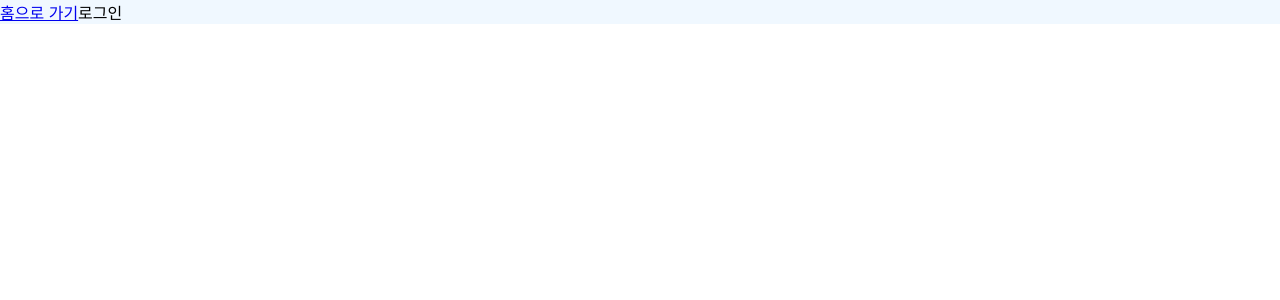
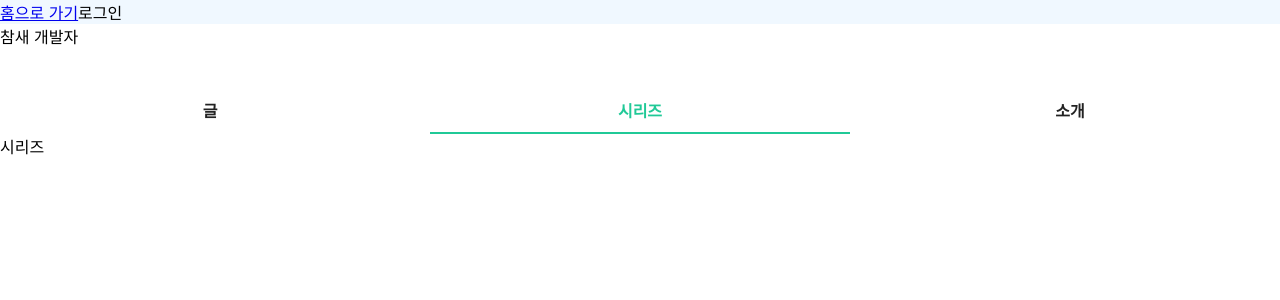
Before and after one commit to yupja/velog_frontEnd, a React (Create React App) app in the folder velog/: page /myvelog/series in a window 1280 px wide. Shown: the top 300 px of the page. Built offline with nearby package versions, Linux system fonts and the light colour scheme.

Commit message:
내 벨로그 페이지 추가
내 벨로그 페이지 및 탭 컴포넌트 추가

```diff
--- /dev/null
+++ b/velog/src/MyAbout.js
@@ -0,0 +1,8 @@
+const MyAbout = () => {
+    return (
+    <>
+    소개
+    </>);
+}
+
+export default MyAbout;
--- /dev/null
+++ b/velog/src/MySeries.js
@@ -0,0 +1,8 @@
+const MySeries = () => {
+    return (
+        <>
+        시리즈
+        </>
+    );
+}
+export default MySeries;
--- a/velog/src/MyVelog.js
+++ b/velog/src/MyVelog.js
@@ -1,7 +1,79 @@
+import { Link, Route, Routes } from "react-router-dom";
+import MySeries from "./MySeries";
+import MyAbout from "./MyAbout";
+import { useMatch } from "react-router-dom";
+import styled from "styled-components";
+
 const MyVelog = () => {
+    const matchSeries = useMatch('/myvelog/series')
+    const matchAbout = useMatch('/myvelog/about')
+    const matchBoard = useMatch('/myvelog')
     return (
-        null
+        <>
+        <div>
+            참새 개발자
+        </div>
+        <div>
+                        <Tabs>
+                        <Tab isActive={matchBoard != null}>
+                    <Link to="/myvelog"> 글</Link>
+                </Tab>
+                <Tab isActive={matchSeries != null}>
+                    <Link to="series"> 시리즈</Link>
+                </Tab>
+                <Tab isActive={matchAbout != null}>
+                    <Link to="about"> 소개</Link>
+                </Tab>
+            </Tabs>
+
+            {matchBoard !== null ? <>글</> : null}
+            <Routes>
+                <Route path="series" element={<MySeries/>} />
+                <Route path="about" element={<MyAbout/>}/>
+            </Routes>
+        </div>
+        </>
     );
 }
 
+const Tabs = styled.div`
+margin-top: 40px;
+display: grid;
+grid-template-columns: repeat(3, 1fr);
+
+gap: 10px;
+
+
+
+`;
+
+
+const Tab = styled.div`
+text-align: center;
+text-transform: uppercase;
+padding: 10px 0px;
+border-radius: 10px 10px 0px 0px;
+border-bottom: ${(props) =>
+    props.isActive ? '2px solid #20C997' : null};
+font-weight: bold;
+
+
+:hover {
+
+    a{
+    color: ${(props) =>
+    props.isActive ? '#20C997' : '#222'};
+
+    }
+}
+
+
+a{
+text-decoration: none;
+color: ${(props) =>
+    props.isActive ? '#20C997' : '#222'};
+}
+`;
+
+
 export default MyVelog;
```
